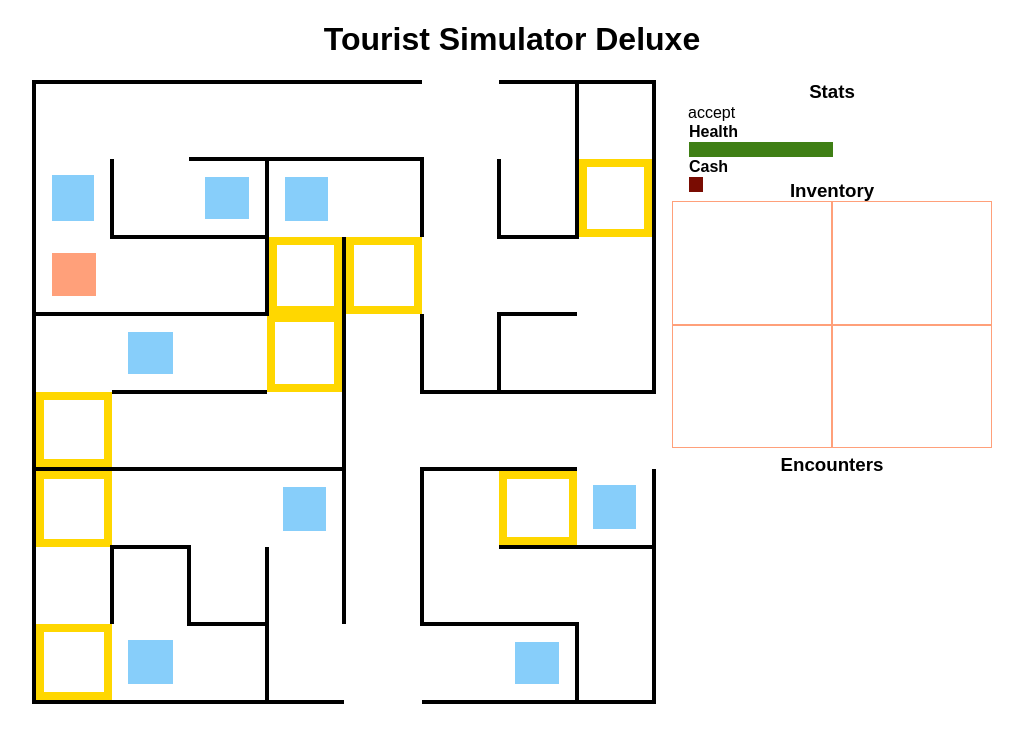
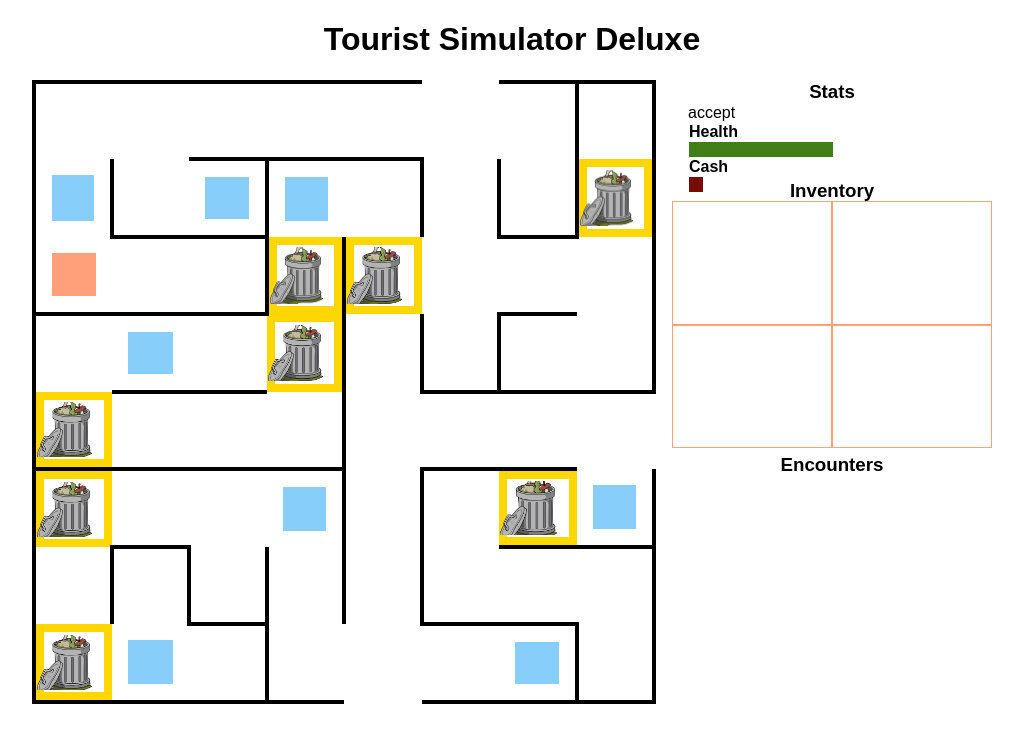
Before and after one commit to chepeniv/tourist_sim, a Flask app: page / in a window 1280 px wide. Shown: the top 743 px of the page, without its empty margins (128-1151 px from the left). Run offline with Flask 3, Linux system fonts and the light colour scheme; some libraries are stand-ins or nearby versions.

Commit message:
M - 11:37 PM - added encounter images but cannot get them to go away after encount is done

```diff
--- a/static/scripts/encounters.js
+++ b/static/scripts/encounters.js
@@ -91,6 +91,7 @@ function createEncounters (size) {
 
     if (!isTaken) {
       randBlock.addClass('encounter');
+      randBlock.append('<div class="imageDiv"></div>')
     } else {
       i--;
     }
@@ -129,13 +130,14 @@ function engageEncounter () {
 
 function endEncounter () {
   $('.items-table').removeClass('ready-selection');
-  $('.player-pos').removeClass('encounter active');
+  $('.player-pos').removeClass('encounter active imageDiv');
   $('.inventory h3').text('Inventory');
   $('.encounter-box h3').text('Encounters');
   $('.encounter-box img').hide();
   $('.encounter-box p').hide();
   $('.interaction').hide();
   $('.response').hide();
+
 }
 
 $(function () {
--- a/static/styles/maze.css
+++ b/static/styles/maze.css
@@ -58,7 +58,16 @@
 }
 
 .encounter {
-	box-shadow: 0px 0px 0px 8px gold inset;
+    box-shadow: 0px 0px 0px 8px gold inset;
+}
+
+.imageDiv {
+    background-image: url(../assets/images/trash_can\ \(1\).png);
+    background-position: center;
+    background-size: cover;
+    background-repeat: no-repeat;
+    width: 75%;
+    height: 75%;
 }
 
 .player-pos {
```
Also changed, not shown: static/assets/images/trash_can (1).png (renamed from assets/images/trash_can (1).png).
